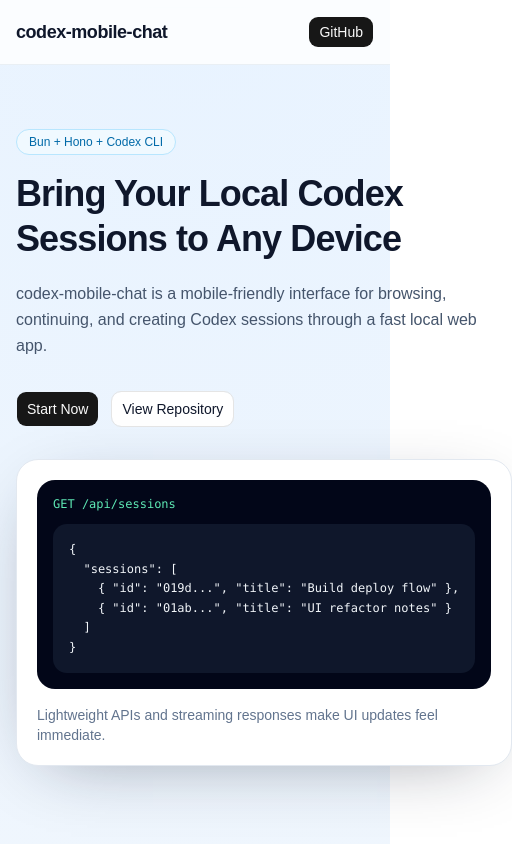
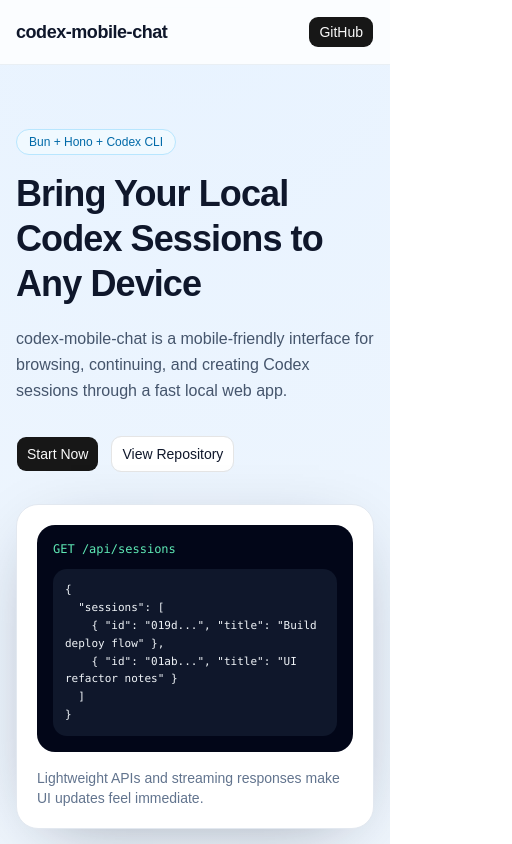
Before and after one commit to timstudent01/easy-deploy, a React (Vite) app: page / in a window 390 px wide. Shown: the top 844 px of the page, 512 px wide, since content can reach past the window. Built offline with nearby package versions, Linux system fonts and the light colour scheme.

Commit message:
fix: prevent hero code block layout overflow on mobile

```diff
--- a/src/components/sections/hero.tsx
+++ b/src/components/sections/hero.tsx
@@ -31,10 +31,10 @@
           </Button>
         </div>
       </div>
-      <div className="rounded-3xl border border-slate-200 bg-white p-5 shadow-[0_16px_70px_-30px_rgba(15,23,42,0.45)]">
+      <div className="min-w-0 rounded-3xl border border-slate-200 bg-white p-5 shadow-[0_16px_70px_-30px_rgba(15,23,42,0.45)]">
         <div className="rounded-2xl bg-slate-950 p-4">
           <p className="font-mono text-xs text-emerald-300">GET /api/sessions</p>
-          <pre className="mt-3 overflow-auto rounded-xl bg-slate-900 p-4 text-xs leading-relaxed text-slate-100">{`{
+          <pre className="mt-3 overflow-x-auto whitespace-pre-wrap break-words rounded-xl bg-slate-900 p-3 text-[11px] leading-relaxed text-slate-100 md:p-4 md:text-xs">{`{
   "sessions": [
     { "id": "019d...", "title": "Build deploy flow" },
     { "id": "01ab...", "title": "UI refactor notes" }
```
